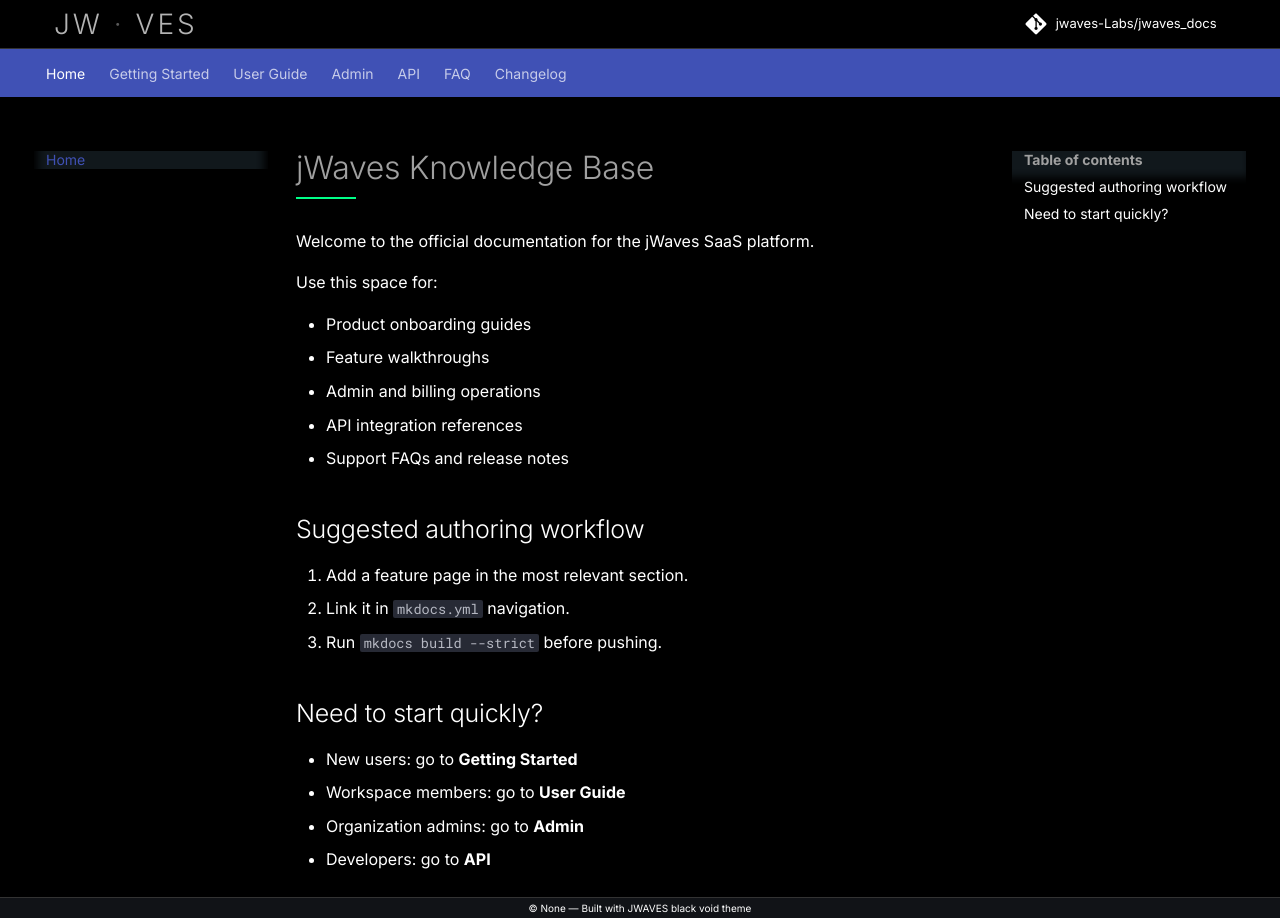
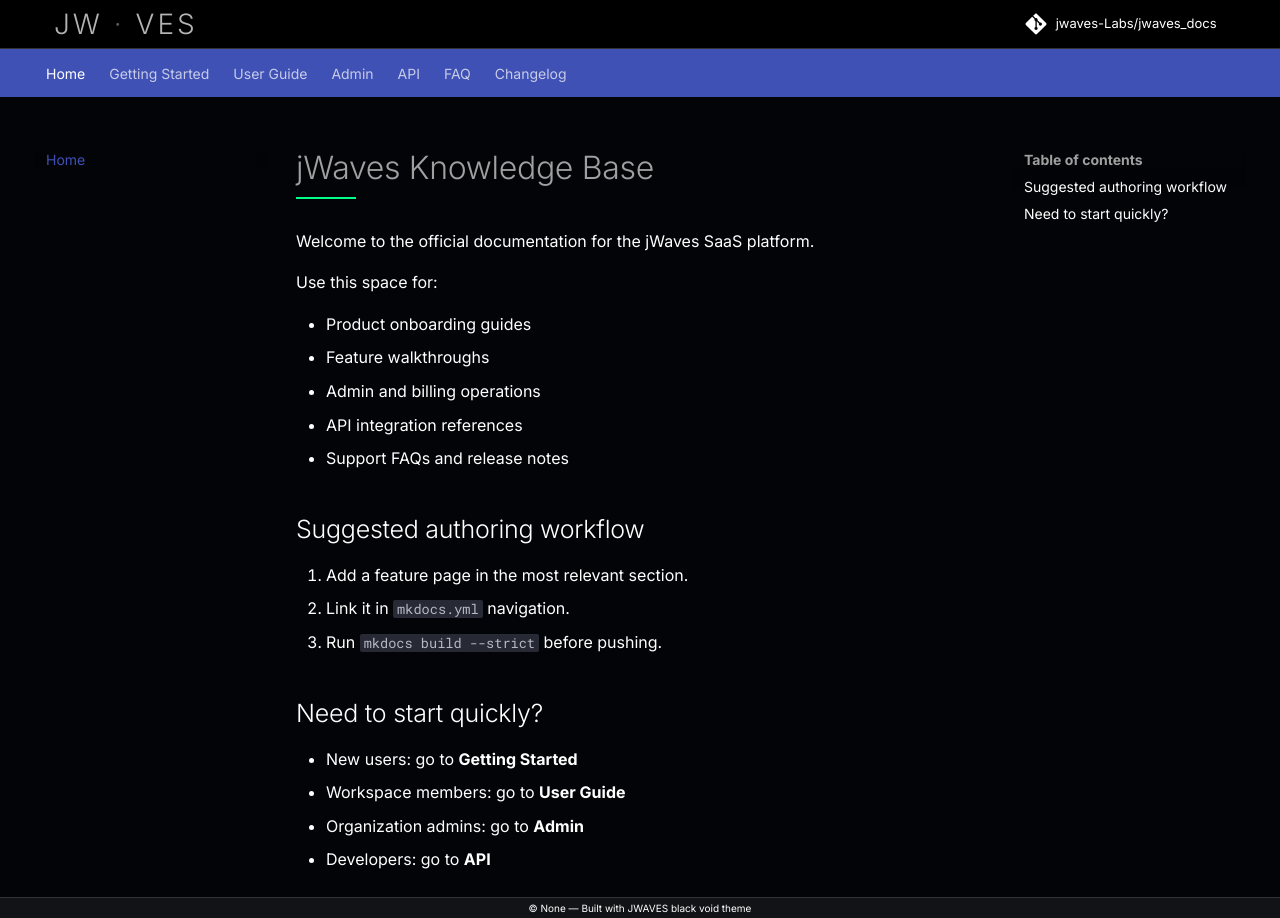
Before and after one commit to jwaves-Labs/jwaves_docs, an MkDocs documentation site: the page built from docs/index.md, in a window 1280 px wide. Built offline with MkDocs 1.6.1 and Material for MkDocs 9.7.7, drawn with Linux system fonts in a browser that asks for light colours; comment, search, counter and statistics services are not loaded.

Commit message:
Update background colors in extra.css

```diff
--- a/docs/stylesheets/extra.css
+++ b/docs/stylesheets/extra.css
@@ -7,7 +7,7 @@
 
 [data-md-color-scheme="slate"] {
   /* === CORE VOID BACKGROUND === */
-  --md-default-bg-color: rgb(17,24,28);
+  --md-default-bg-color: rgb(2,4,8);
   --md-default-fg-color: #ffffff;
   --md-default-fg-color--light: #a0a0a0;
   --md-default-fg-color--lighter: #333333;
@@ -42,7 +42,7 @@
 
 /* === GLOBAL OVERRIDES === */
 body {
-  background: #000000;
+  background: rgb(2,4,8);
 }
 
 .md-header {
@@ -52,7 +52,7 @@
 }
 
 .md-main {
-  background: #000000;
+  background: rgb(2,4,8);
 }
 
 /* Huge hero-style titles on every page */
```
